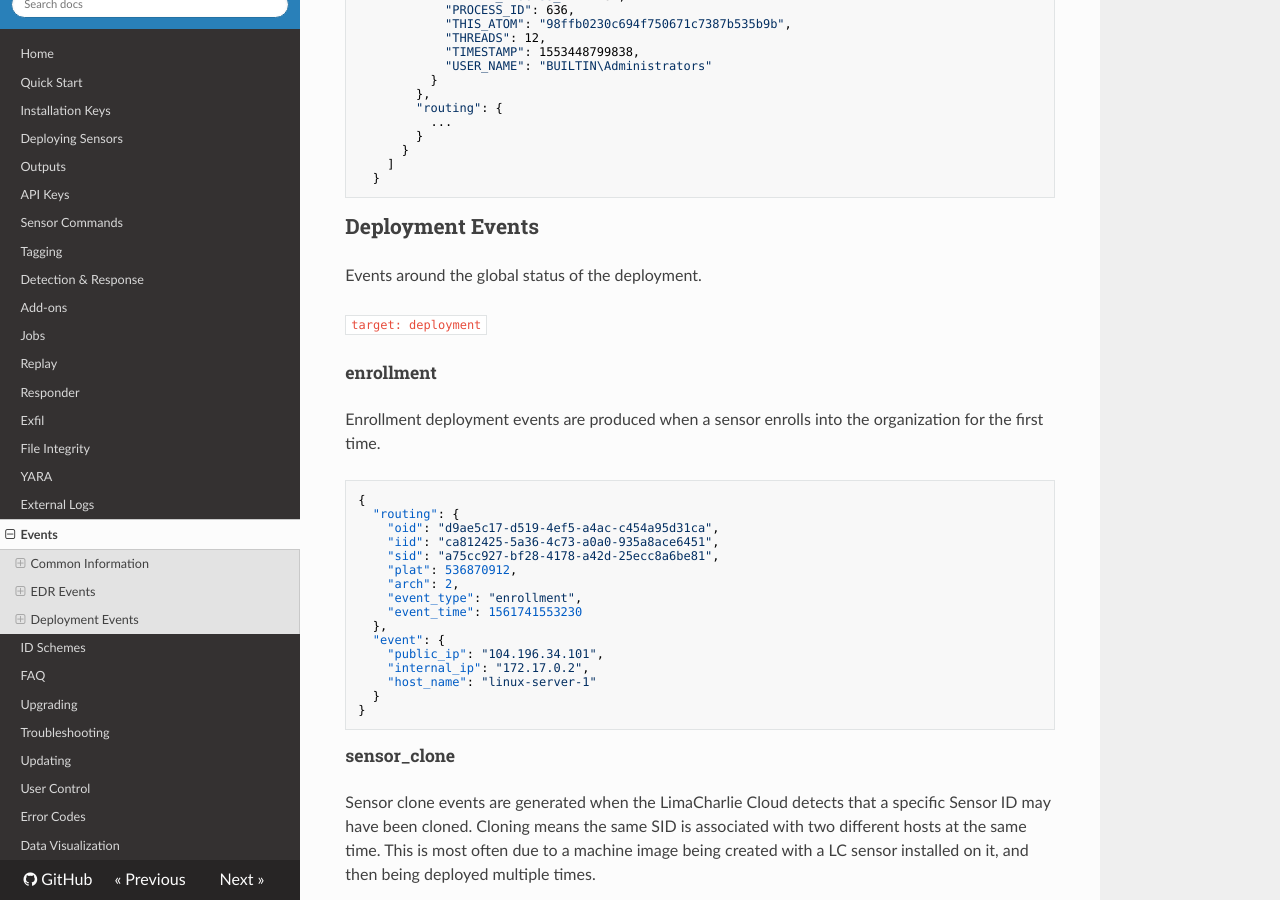
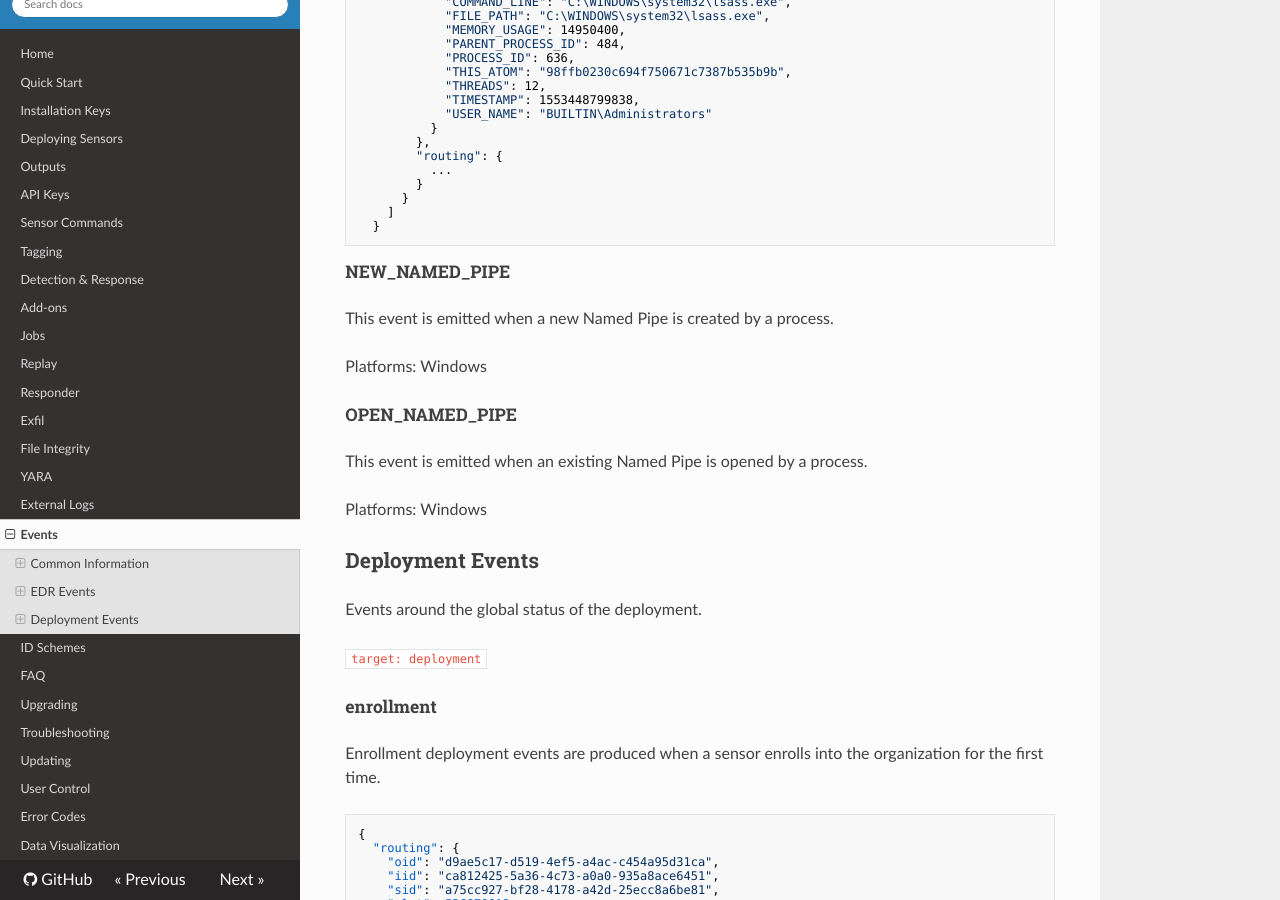
Before and after one commit to refractionPOINT/lce_doc, an MkDocs documentation site: the page built from docs/events.md, in a window 1280 px wide and 900 px high, scrolled down 20925 px. Built offline with MkDocs 1.6.1, drawn with Linux system fonts in a browser that asks for light colours; nearby versions of some CDN libraries; old or Windows-style settings are respelled for this version of MkDocs; some of the changed text lies outside the part shown.

Commit message:
Adding info on new Pipe events.

````diff
--- a/docs/events.md
+++ b/docs/events.md
@@ -994,6 +994,17 @@ Platforms: Windows
   }
 ```
 
+### NEW_NAMED_PIPE
+This event is emitted when a new Named Pipe is created by a process.
+
+Platforms: Windows
+
+### OPEN_NAMED_PIPE
+This event is emitted when an existing Named Pipe is opened by a process.
+
+Platforms: Windows
+
+
 ## Deployment Events
 
 Events around the global status of the deployment.
````
Also changed, not shown: docs/faq.md (+2 -0 lines).
